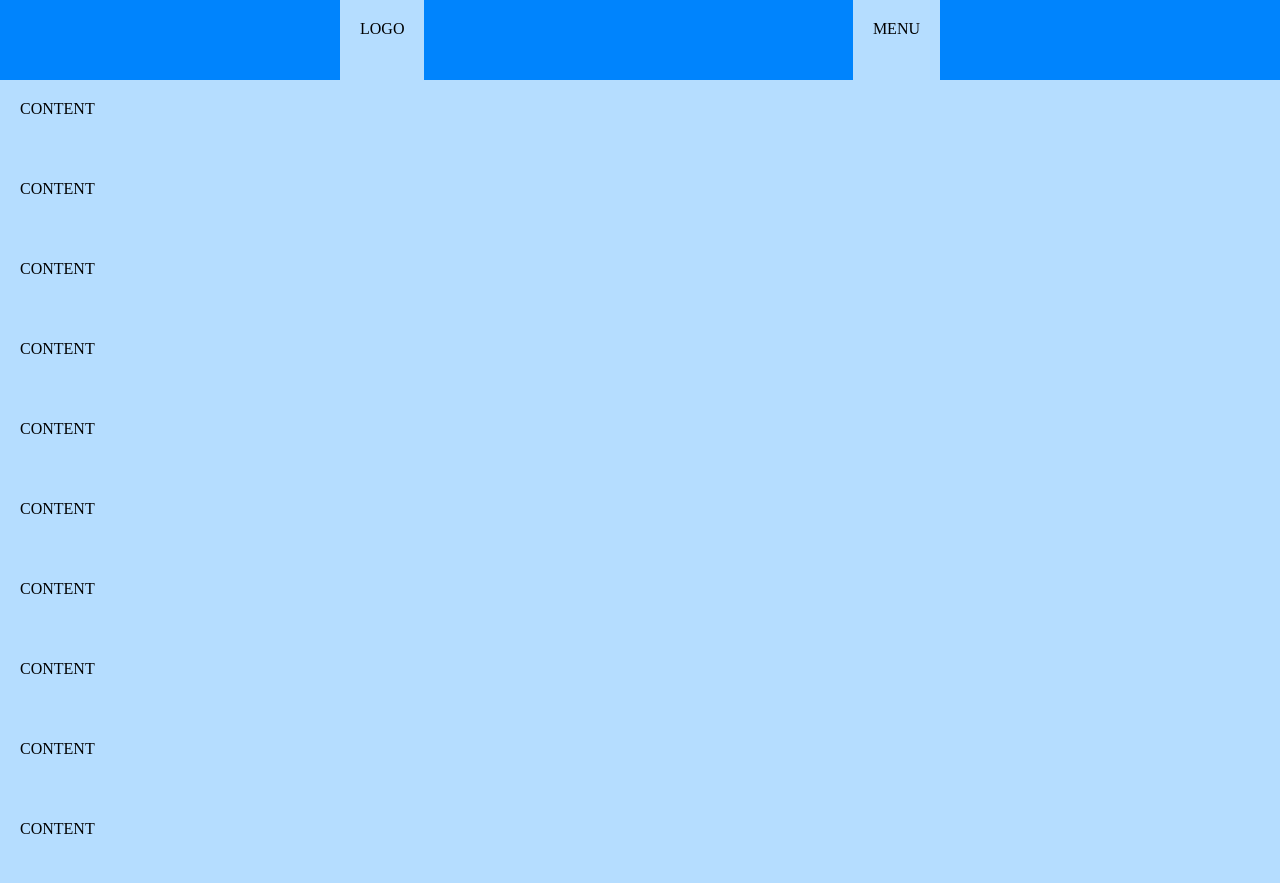
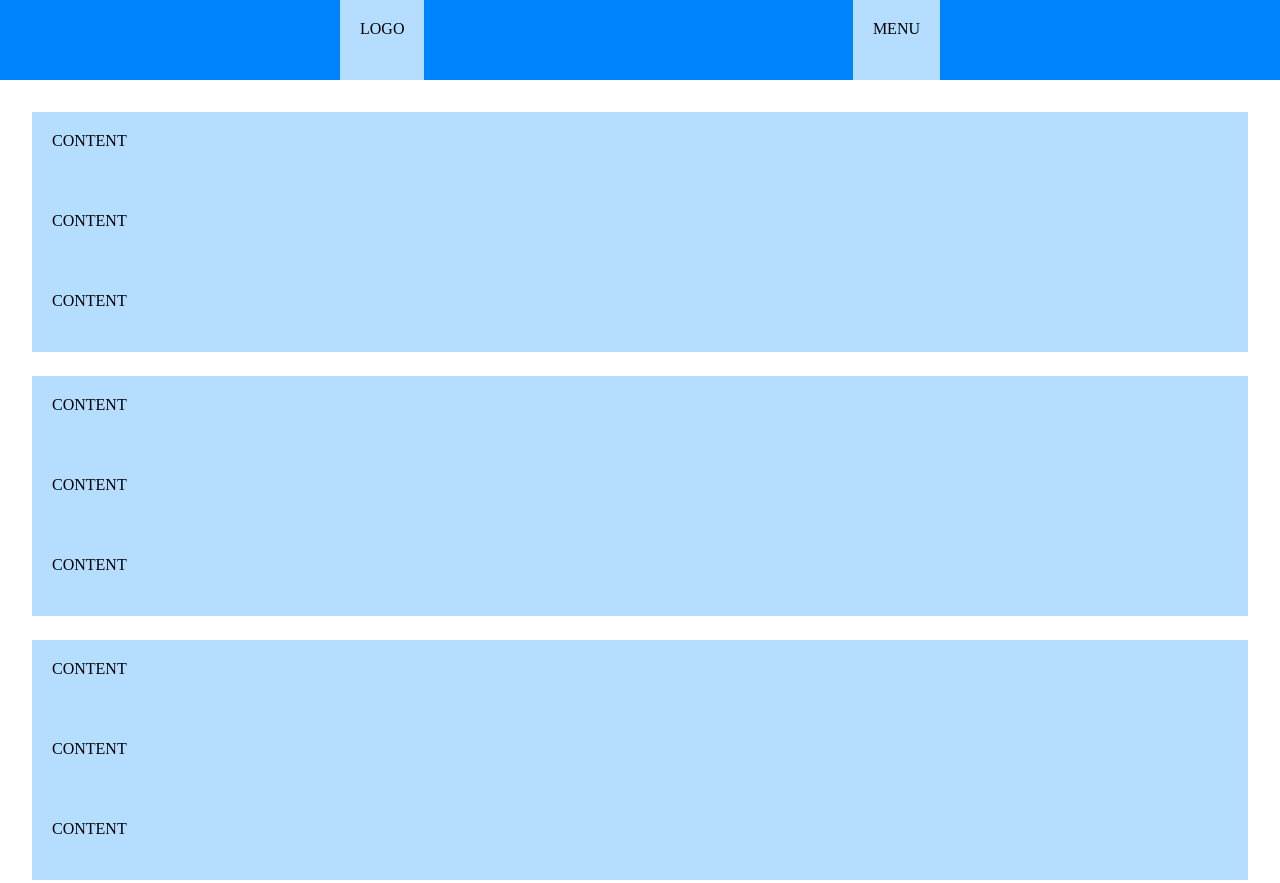
Before and after one commit to SorayaBoolean/htmlcss-responsive-layout, a plain HTML site: page index.html in a window 1280 px wide. Shown: the top 883 px of the page. Drawn offline with Linux system fonts and the light colour scheme.

Commit message:
layout: I added padding and margin for cards and header

```diff
--- a/css/style.css
+++ b/css/style.css
@@ -47,6 +47,15 @@
     width: 100%;
     height: 80px;
     background-color: var(--blue-color);
+    margin-bottom: 2rem;
+}
+
+/*********************Main**********************/
+
+/*****Info*****/
+
+#section-info .card{
+    margin-bottom: 1.5rem;
 }
 
 /*******************Media Query******************/
--- a/index.html
+++ b/index.html
@@ -20,7 +20,7 @@
 
     <main>
         <section id="section-info">
-            <div class="cards">
+            <div class="cards px-2">
                 <div class="card">
                     <div class="box">CONTENT</div>
                     <div class="box">CONTENT</div>
```
